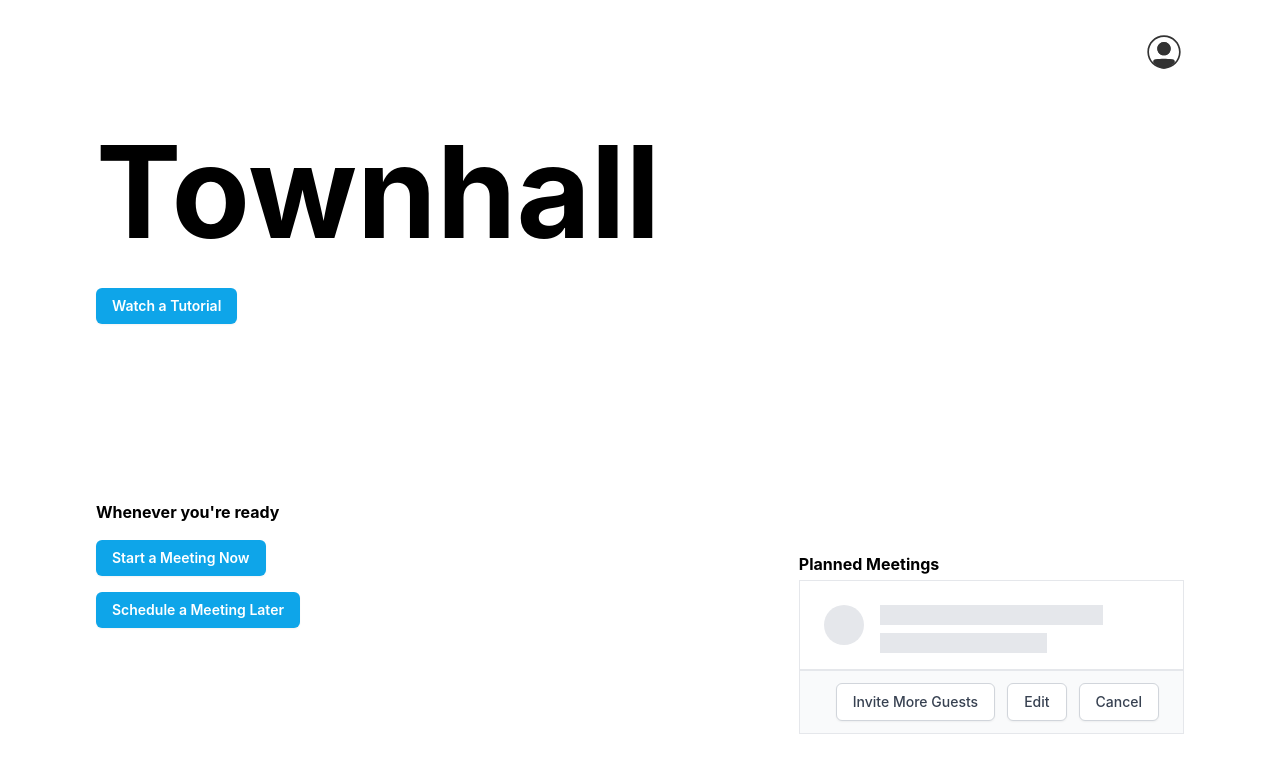
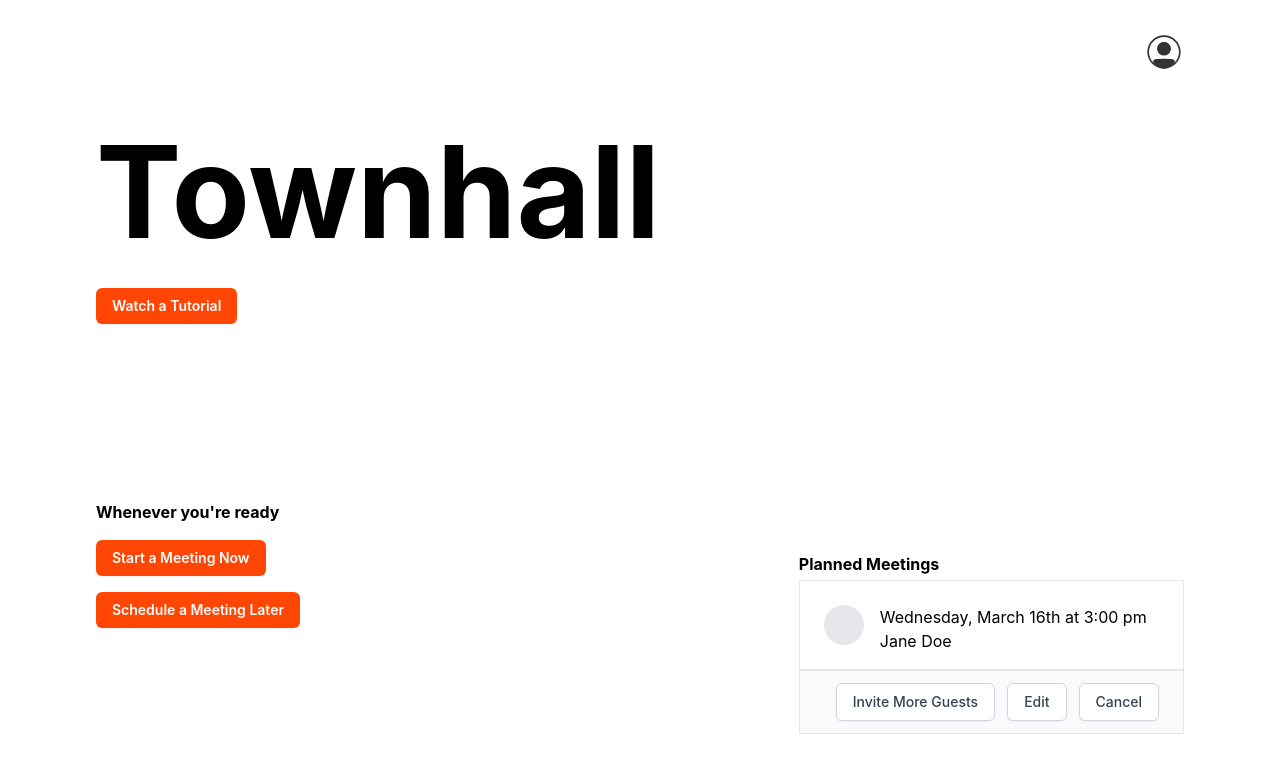
Before and after one commit to rguan72/townhall, a React (Create React App) app: page / in a window 1280 px wide. Shown: the top 760 px of the page. Built offline with nearby package versions, Linux system fonts and the light colour scheme.

Commit message:
Add brand colors and favicon

```diff
--- a/public/index.html
+++ b/public/index.html
@@ -24,7 +24,7 @@
       work correctly both with client-side routing and a non-root public URL.
       Learn how to configure a non-root public URL by running `npm run build`.
     -->
-    <title>React App</title>
+    <title>Townhall</title>
   </head>
   <body>
     <noscript>You need to enable JavaScript to run this app.</noscript>
--- a/src/App.js
+++ b/src/App.js
@@ -11,10 +11,10 @@ export default function App() {
           <h1 className='text-9xl font-bold'>
             Townhall
           </h1>
-          <button className='self-start px-4 py-2 font-semibold text-sm bg-sky-500 text-white rounded-md shadow-sm mt-8' onClick={() => setShowModal(true)}>Watch a Tutorial</button>
+          <button className='self-start px-4 py-2 font-semibold text-sm bg-orange-950 text-white rounded-md shadow-sm mt-8' onClick={() => setShowModal(true)}>Watch a Tutorial</button>
           <h3 className='font-bold mt-44'>Whenever you're ready</h3>
-          <button className='self-start text-2xl mt-4 px-4 py-2 font-semibold text-sm bg-sky-500 text-white rounded-md shadow-sm' onClick={() => setShowModal(true)}>Start a Meeting Now</button>
-          <button className='self-start text-2xl mt-4 px-4 py-2 font-semibold text-sm bg-sky-500 text-white rounded-md shadow-sm' onClick={() => setShowModal(true)}>Schedule a Meeting Later</button>
+          <button className='self-start text-2xl mt-4 px-4 py-2 font-semibold text-sm bg-orange-950 text-white rounded-md shadow-sm' onClick={() => setShowModal(true)}>Start a Meeting Now</button>
+          <button className='self-start text-2xl mt-4 px-4 py-2 font-semibold text-sm bg-orange-950 text-white rounded-md shadow-sm' onClick={() => setShowModal(true)}>Schedule a Meeting Later</button>
         </div>
         <div className='flex flex-col text-right mr-24'>
           <img src={profile} alt="Profile" className='w-10 self-end mt-8'/>
@@ -58,8 +58,8 @@ function PlannedMeetings() {
         <div class="flex flex-row">
           <div className='rounded-full bg-gray-200 w-10 h-10 align-self-center mr-4' />
           <div className='flex flex-col w-5/6'>
-            <div className='w-4/5 h-5 bg-gray-200' />
-            <div className='w-3/5 h-5 bg-gray-200 mt-2'/>
+            <h2 className='text-left'>Wednesday, March 16th at 3:00 pm</h2>
+            <h2 className='text-left'>Jane Doe</h2>
           </div>
         </div>
       </div>
--- a/tailwind.config.js
+++ b/tailwind.config.js
@@ -3,7 +3,13 @@ module.exports = {
     "./src/**/*.{js,jsx,ts,tsx}",
   ],
   theme: {
-    extend: {},
+    extend: {
+      colors: {
+        orange: {
+          950: '#ff4604'
+        }
+      }
+    },
   },
   plugins: [],
 }
```
Also changed, not shown: 1 other file (tests, documents, lock files or other folders).
